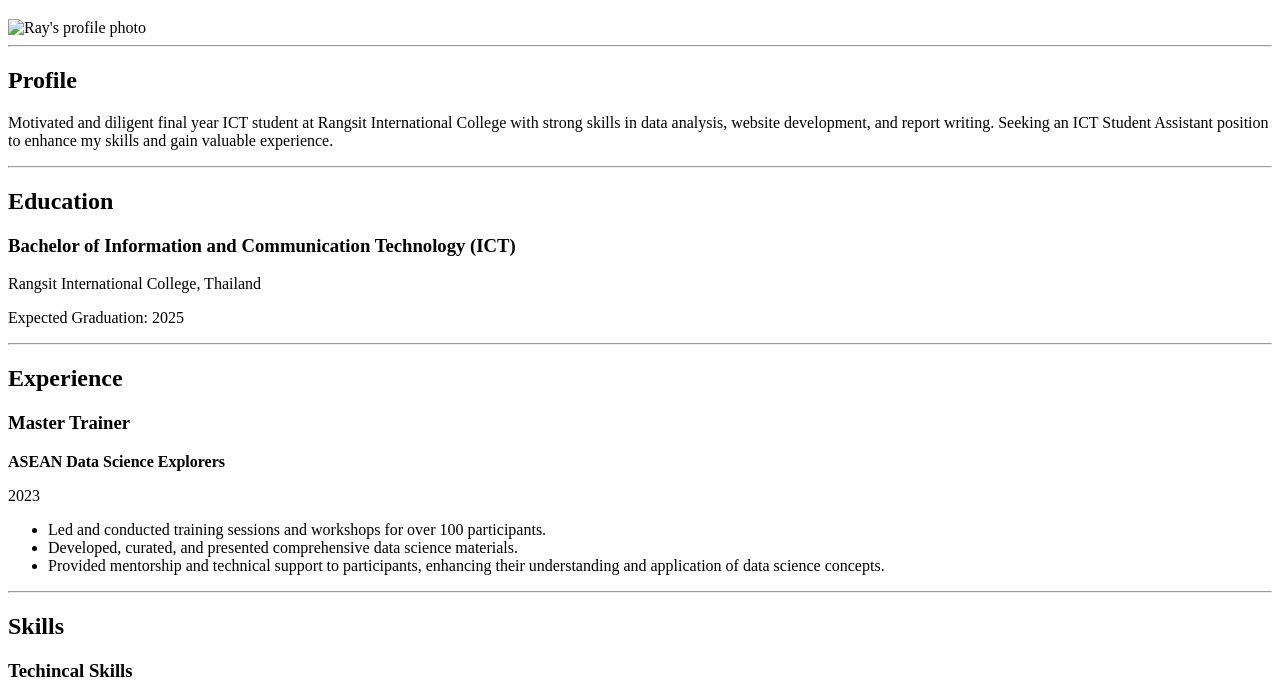
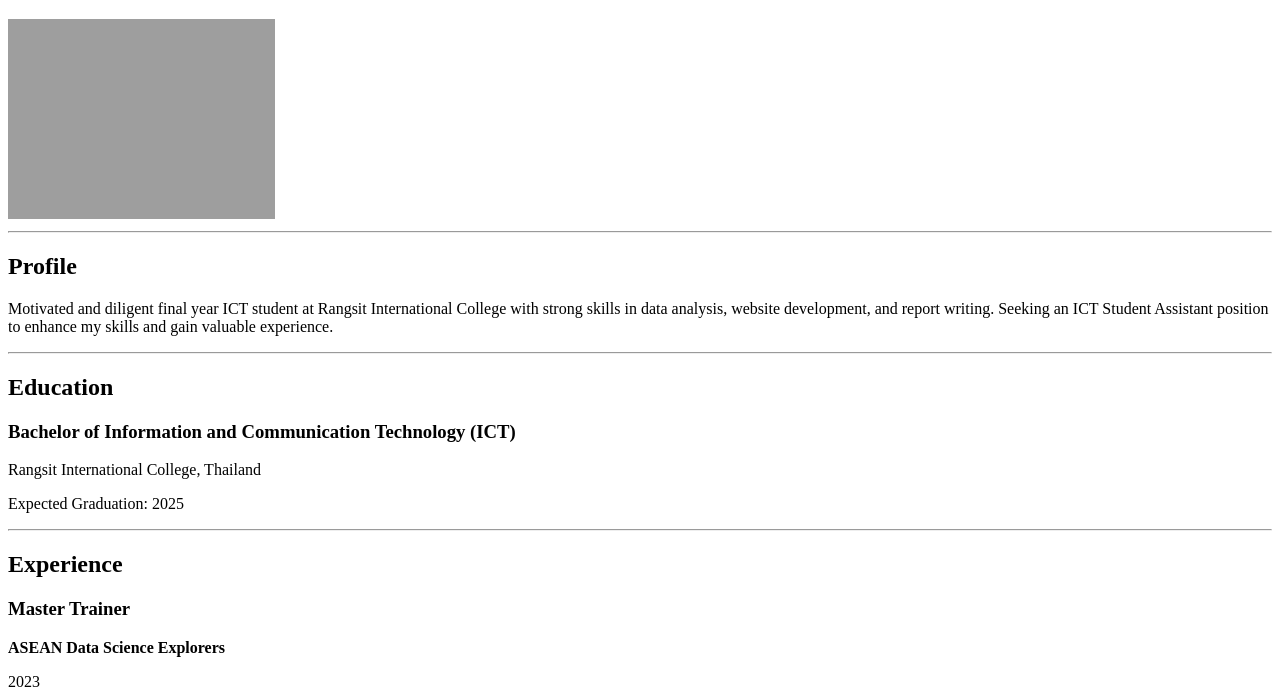
Before and after one commit to sihein2111/Resume-capstone-project-1, a plain HTML site: page index.html in a window 1280 px wide. Shown: the part 61-758 px from the top of the page. Drawn offline with Linux system fonts and the light colour scheme; the site is published under a folder, as on GitHub Pages, so addresses that start at the root find nothing.

Commit message:
Update index.html

```diff
--- a/index.html
+++ b/index.html
@@ -7,7 +7,7 @@
 </head>
 <body>
     <h1>Ray Lau</h1>
-    <img src="/assets/Profile.jpg" alt="Ray's profile photo" height="200">
+    <img src="assets/Profile.jpg" alt="Ray's profile photo" height="200">
     <hr>
 
     <h2>Profile</h2>
```
